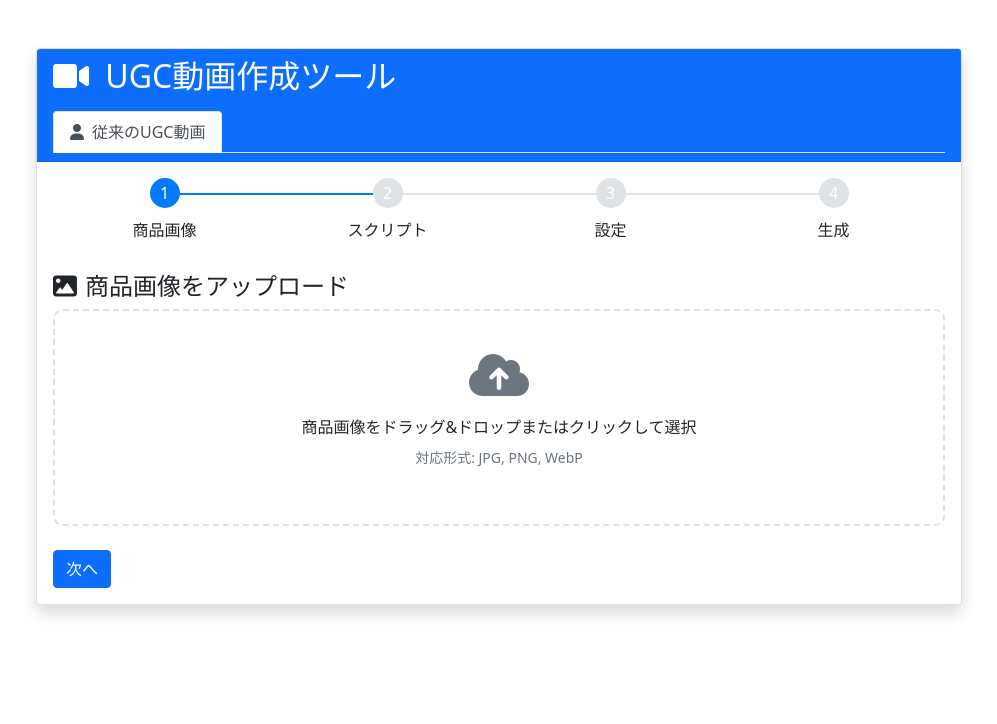
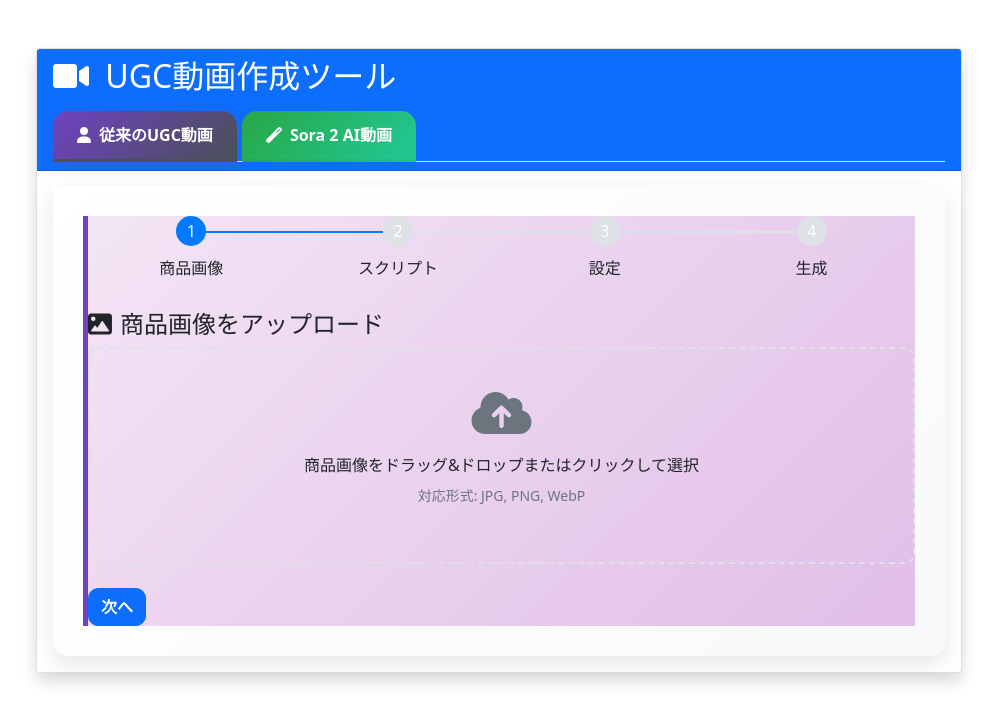
Before and after one commit to montblanchotta-tech/ugc-video-tool-sora2, a FastAPI app: page / in a window 1280 px wide. Shown: the top 724 px of the page, without its empty margins (141-1138 px from the left). Run offline with FastAPI, Linux system fonts and the light colour scheme; some libraries are stand-ins or nearby versions.

Commit message:
Improve UI: enhance tab colors and styling for better visibility

```diff
--- a/templates/index.html
+++ b/templates/index.html
@@ -7,6 +7,114 @@
     <link href="https://cdn.jsdelivr.net/npm/bootstrap@5.1.3/dist/css/bootstrap.min.css" rel="stylesheet">
     <link href="https://cdnjs.cloudflare.com/ajax/libs/font-awesome/6.0.0/css/all.min.css" rel="stylesheet">
     <style>
+        /* タブのスタイル改善 */
+        .nav-tabs .nav-link {
+            border: none;
+            border-radius: 15px 15px 0 0;
+            margin-right: 5px;
+            padding: 12px 24px;
+            font-weight: 600;
+            transition: all 0.3s ease;
+            background: linear-gradient(135deg, #f8f9fa, #e9ecef);
+            color: #6c757d;
+            border-bottom: 3px solid transparent;
+        }
+
+        .nav-tabs .nav-link:hover {
+            background: linear-gradient(135deg, #e9ecef, #dee2e6);
+            color: #495057;
+            transform: translateY(-2px);
+            box-shadow: 0 4px 8px rgba(0,0,0,0.1);
+        }
+
+        .nav-tabs .nav-link.active {
+            background: linear-gradient(135deg, #007bff, #0056b3);
+            color: white;
+            border-bottom: 3px solid #0056b3;
+            box-shadow: 0 4px 12px rgba(0,123,255,0.3);
+        }
+
+        /* Sora 2タブ専用スタイル */
+        #sora-tab {
+            background: linear-gradient(135deg, #28a745, #20c997) !important;
+            color: white !important;
+        }
+
+        #sora-tab:hover {
+            background: linear-gradient(135deg, #20c997, #17a2b8) !important;
+            color: white !important;
+        }
+
+        #sora-tab.active {
+            background: linear-gradient(135deg, #28a745, #1e7e34) !important;
+            color: white !important;
+            border-bottom: 3px solid #1e7e34 !important;
+            box-shadow: 0 4px 12px rgba(40,167,69,0.3) !important;
+        }
+
+        /* 従来UGCタブ専用スタイル */
+        #traditional-tab {
+            background: linear-gradient(135deg, #6f42c1, #e83e8c) !important;
+            color: white !important;
+        }
+
+        #traditional-tab:hover {
+            background: linear-gradient(135deg, #e83e8c, #fd7e14) !important;
+            color: white !important;
+        }
+
+        #traditional-tab.active {
+            background: linear-gradient(135deg, #6f42c1, #495057) !important;
+            color: white !important;
+            border-bottom: 3px solid #495057 !important;
+            box-shadow: 0 4px 12px rgba(111,66,193,0.3) !important;
+        }
+
+        /* タブコンテンツエリアのスタイル */
+        .tab-content {
+            border-radius: 0 15px 15px 15px;
+            background: linear-gradient(135deg, #ffffff, #f8f9fa);
+            box-shadow: 0 8px 25px rgba(0,0,0,0.1);
+            padding: 30px;
+            margin-top: -1px;
+        }
+
+        /* Sora 2コンテンツエリア */
+        #sora {
+            background: linear-gradient(135deg, #f0fff4, #e8f5e8);
+            border-left: 5px solid #28a745;
+        }
+
+        /* 従来UGCコンテンツエリア */
+        #traditional {
+            background: linear-gradient(135deg, #f3e5f5, #e1bee7);
+            border-left: 5px solid #6f42c1;
+        }
+
+        /* フォーム要素の改善 */
+        .form-control, .form-select {
+            border-radius: 10px;
+            border: 2px solid #e9ecef;
+            transition: all 0.3s ease;
+        }
+
+        .form-control:focus, .form-select:focus {
+            border-color: #007bff;
+            box-shadow: 0 0 0 0.2rem rgba(0,123,255,0.25);
+        }
+
+        /* ボタンの改善 */
+        .btn {
+            border-radius: 10px;
+            font-weight: 600;
+            transition: all 0.3s ease;
+        }
+
+        .btn:hover {
+            transform: translateY(-2px);
+            box-shadow: 0 4px 12px rgba(0,0,0,0.15);
+        }
+
         .upload-area {
             border: 2px dashed #dee2e6;
             border-radius: 10px;
```
